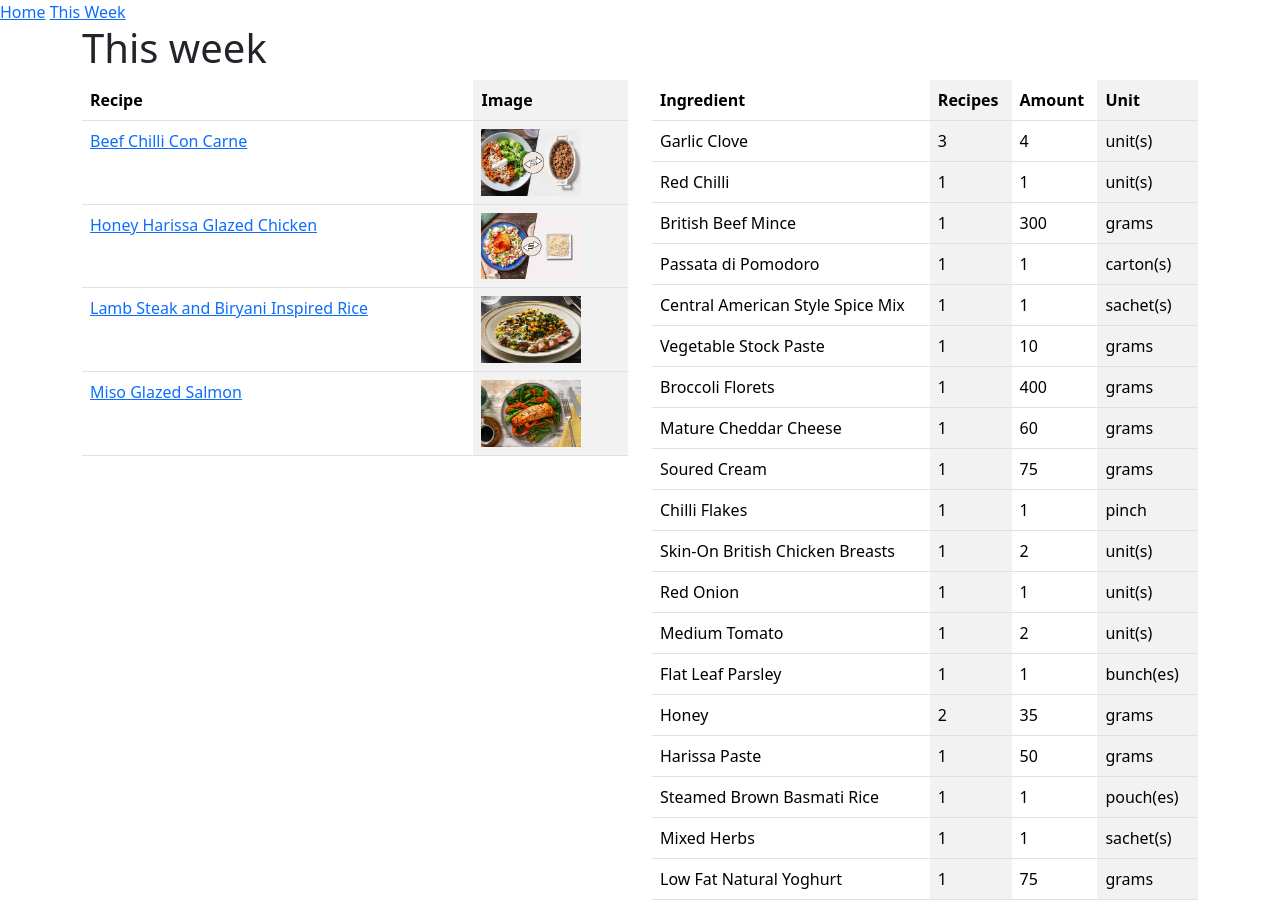
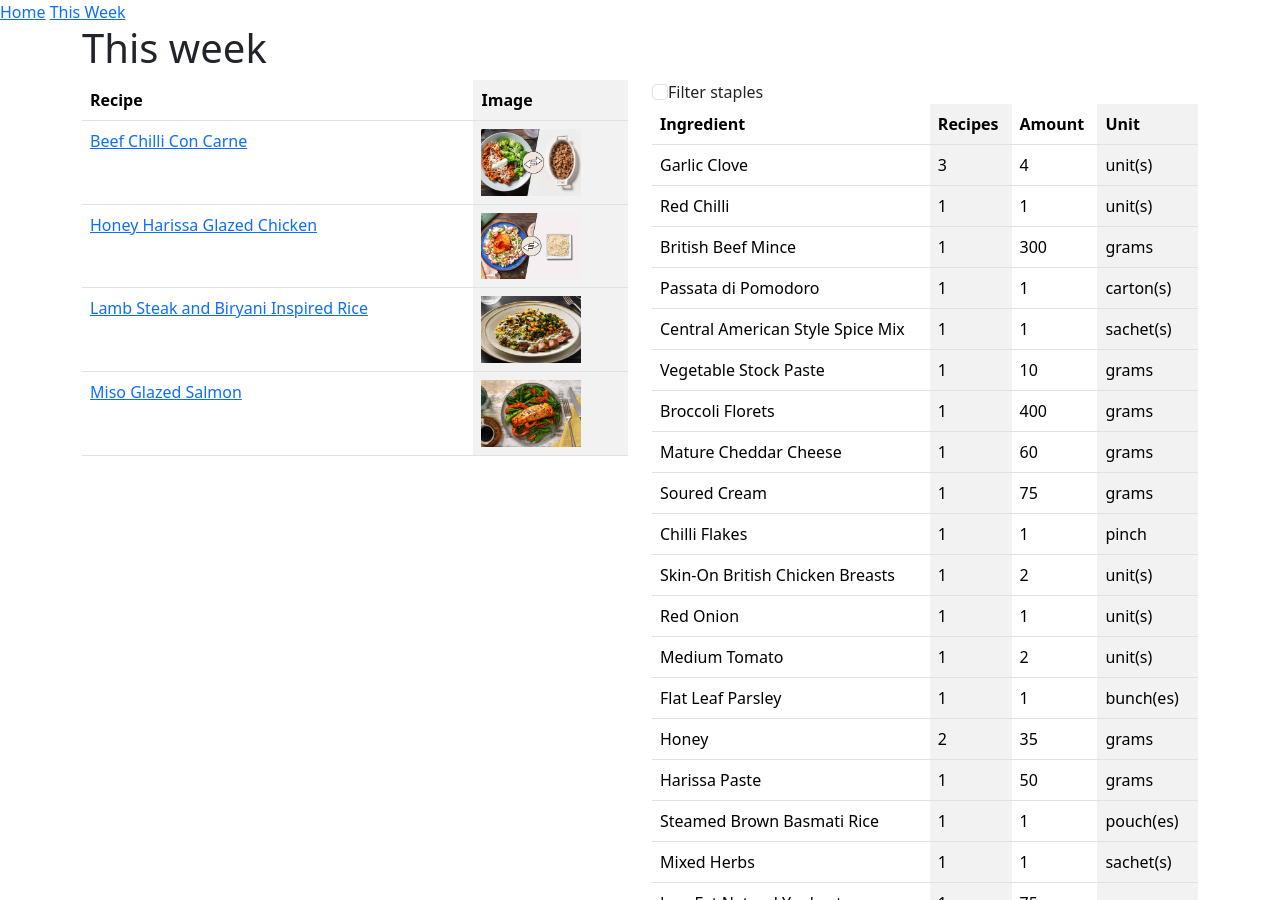
Before and after one commit to r1ch/recipes, a Jekyll site: the page built from thisweek.html, in a window 1280 px wide and 900 px high. Built offline with Jekyll 4.4.1, drawn with Linux system fonts in a browser that asks for light colours.

Commit message:
Update thisweek.html

```diff
--- a/thisweek.html
+++ b/thisweek.html
@@ -24,6 +24,10 @@ title: This Week
       </table>
     </div>
     <div class = "col-sm-6">
+          <input class="form-check-input" type="checkbox" :value="filterStaples" id="filterStaples">
+          <label class="form-check-label" for="filterStaples">
+            Filter staples
+          </label>
         <table class="table table-striped-columns" v-if = "picked.length > 0">
         <thead>
           <tr>
```
